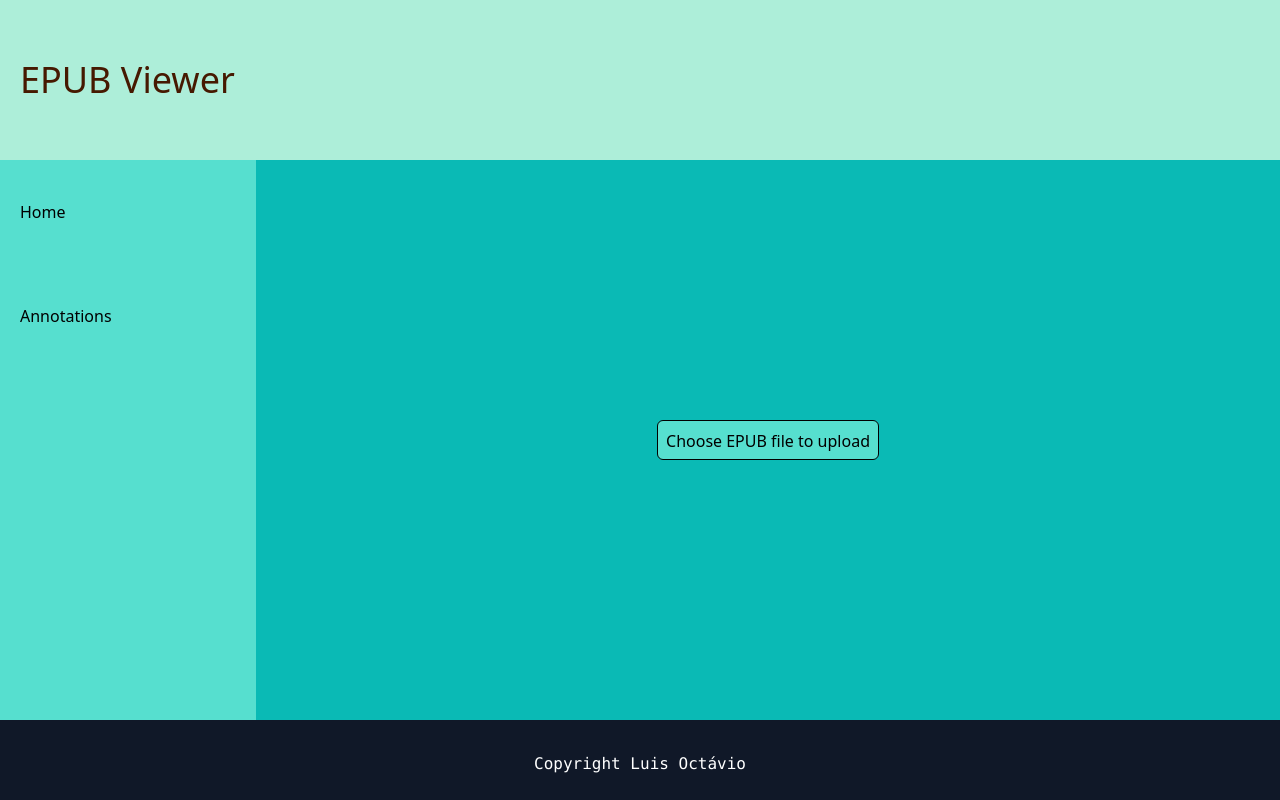
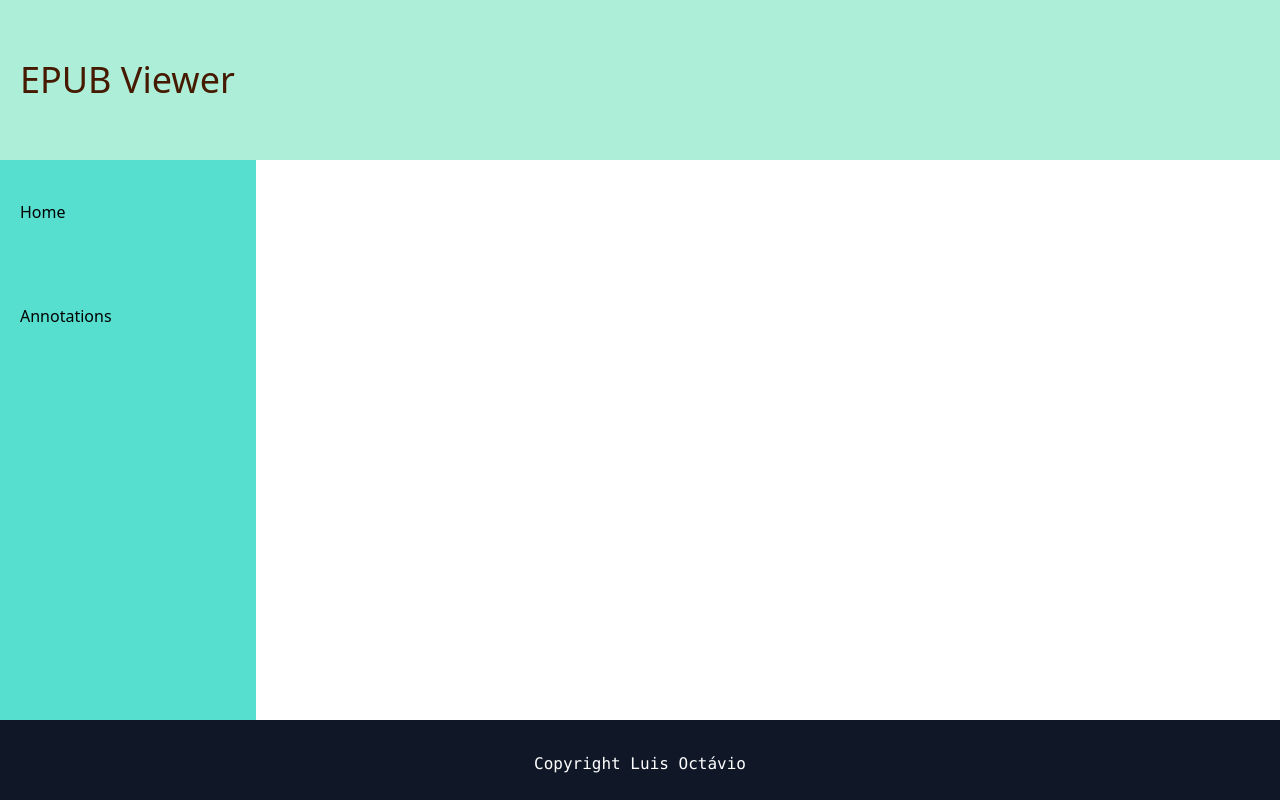
Before and after one commit to luis-octavius/epub-viewer, a React (Vite) app: page / in a window 1280 px wide. Built offline with nearby package versions, Linux system fonts and the light colour scheme.

Commit message:
feat: routes to navigate between the app

```diff
--- a/src/App.jsx
+++ b/src/App.jsx
@@ -2,14 +2,14 @@
 import Navbar from './components/Navbar';
 import Header from './components/Header';
 import Footer from './components/Footer';
-import EpubArea from './components/EpubArea';
+import Home from './components/Home';
 
 function App() {
   return (
       <>
         <Header />
         <Navbar />
-        <EpubArea />
+        <Home />
         <Footer />
       </>
       )
```
